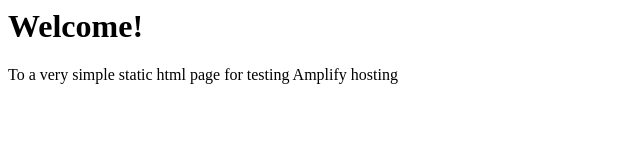
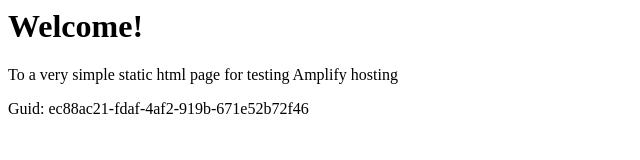
Before and after one commit to aws-aemilia-nrt/Github-PR-Commit-Integration-Test-DoNotTouch-v1-preprod-ap-northeast-1, a website: page src/index.html in a window 1280 px wide. Shown: the whole page, without its empty margins (0-640 px from the left). Drawn offline with Linux system fonts and the light colour scheme.

Commit message:
commit from integ tests

```diff
--- a/src/index.html
+++ b/src/index.html
@@ -1,3 +1,5 @@
+
+
 <html lang="en">
 
 <head>
@@ -10,6 +12,6 @@
 <body>
     <h1>Welcome!</h1>
     <p>To a very simple static html page for testing Amplify hosting</p>
-</body>
+    <p>Guid: ec88ac21-fdaf-4af2-919b-671e52b72f46</p></body>
 
 </html>
```
